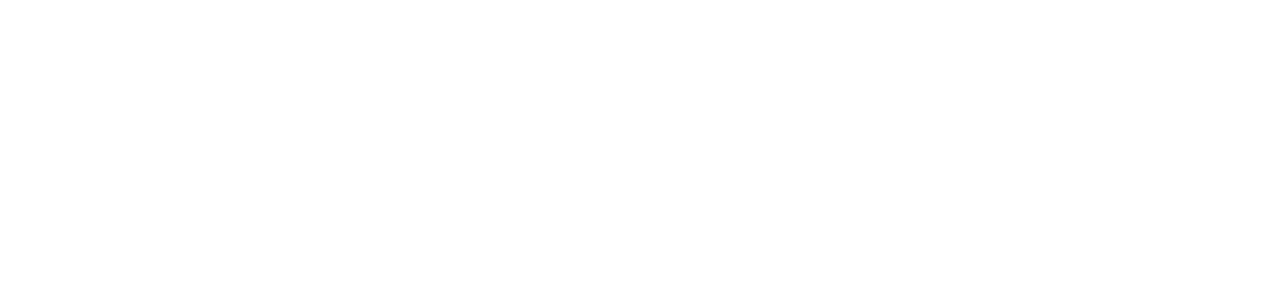
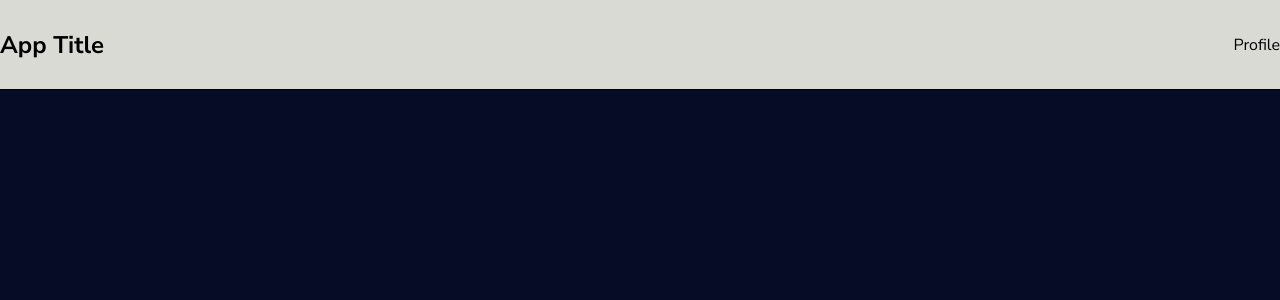
Before and after one commit to DYuHLin/social-application, a React (Vite) app in the folder client/: page / in a window 1280 px wide. Shown: the top 300 px of the page. Built offline with nearby package versions, Linux system fonts and the light colour scheme.

Commit message:
Added some minor styling and added components on the frontend just for a better visual representation on what I am doing as I work on the authentication on the frontend.

```diff
--- a/client/package.json
+++ b/client/package.json
@@ -10,6 +10,8 @@
     "preview": "vite preview"
   },
   "dependencies": {
+    "@cloudinary/react": "^1.13.0",
+    "@cloudinary/url-gen": "^1.19.0",
     "@emoji-mart/data": "^1.2.1",
     "@emoji-mart/react": "^1.1.1",
     "axios": "^1.7.2",
--- a/client/src/App.jsx
+++ b/client/src/App.jsx
@@ -1,11 +1,14 @@
 import { useState } from 'react'
 import { Outlet } from 'react-router-dom'
+import Navbar from './pages/components/Navbar'
+import './assets/style.css'
 
 function App() {
   const [count, setCount] = useState(0)
 
   return (
     <div className="root-layout">
+      <Navbar />
       <main>
         <Outlet />
       </main>
--- /dev/null
+++ b/client/src/assets/style.css
@@ -0,0 +1,42 @@
+@import url('https://fonts.googleapis.com/css2?family=Nunito+Sans:ital,opsz,wght@0,6..12,200..1000;1,6..12,200..1000&display=swap');
+*{
+    margin: 0;
+    padding: 0;
+    box-sizing: border-box;
+    font-family: "Nunito Sans", sans-serif;
+  }
+
+  html{
+    scroll-behavior: smooth;
+  }
+
+main{
+  min-height: 100vh;
+  display: flex;
+  flex-direction: column;
+  background-color: #060b26;
+}
+
+nav{
+    width: 100%;
+    height: 90px;
+    background-color: rgb(218, 218, 213);
+    display: flex;
+    justify-content: space-between;
+    align-items: center;
+    border-bottom: 1px solid black;
+}
+
+li{
+    list-style: none;
+    display: flex;
+}
+
+body::-webkit-scrollbar {
+    width: 6px;
+  }
+
+body::-webkit-scrollbar-thumb {
+    background-color: darkgrey;
+    border-radius: 7px;
+}
--- /dev/null
+++ b/client/src/pages/components/Navbar.jsx
@@ -0,0 +1,19 @@
+import React from 'react'
+
+function Navbar() {
+  return (
+    <nav>
+        <h1 className="app-title">
+            App Title
+        </h1>
+
+        <div className="app-links">
+            <ul>
+                <li>Profile</li>
+            </ul>
+        </div>
+    </nav>
+  )
+}
+
+export default Navbar
```
Also changed, not shown: client/src/pages/Login.jsx (added), client/src/pages/Register.jsx (added), 1 other file (tests, documents, lock files or other folders).
